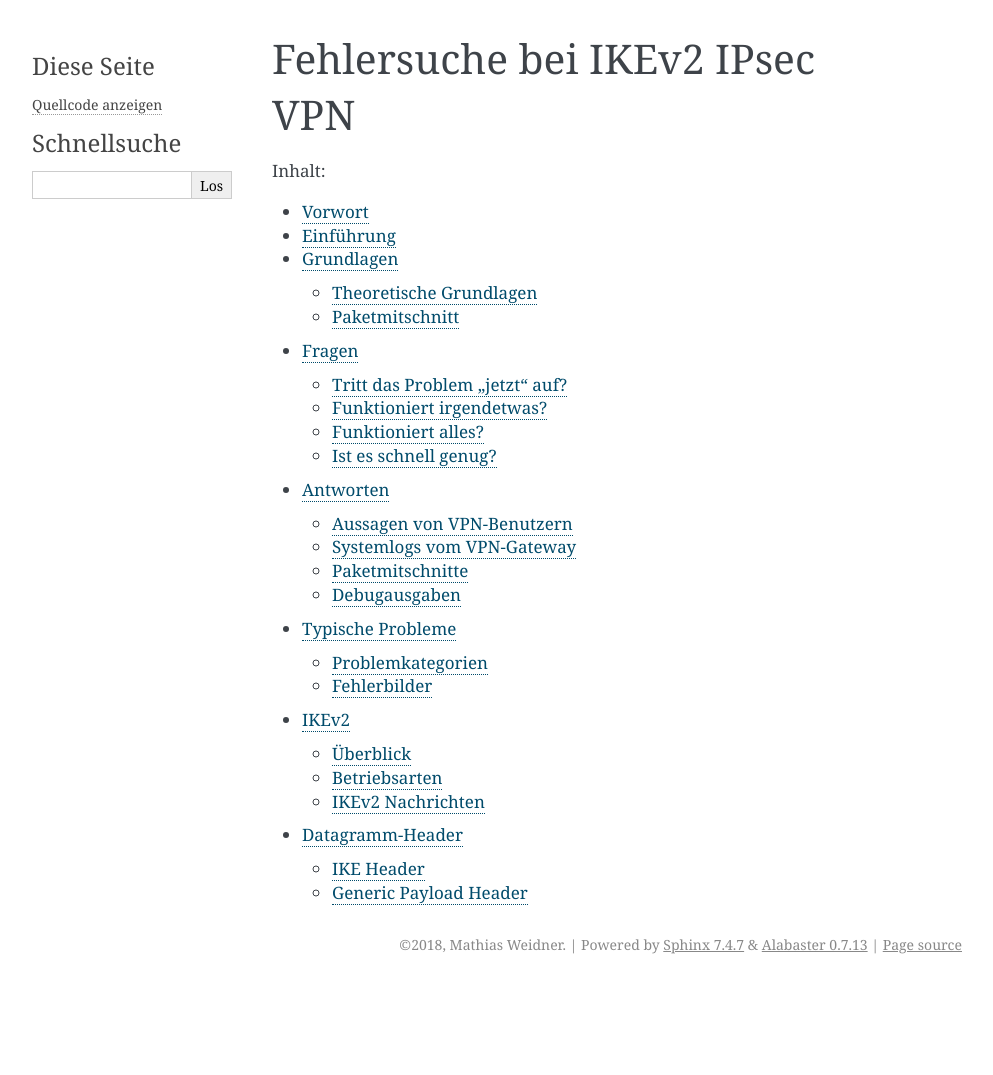
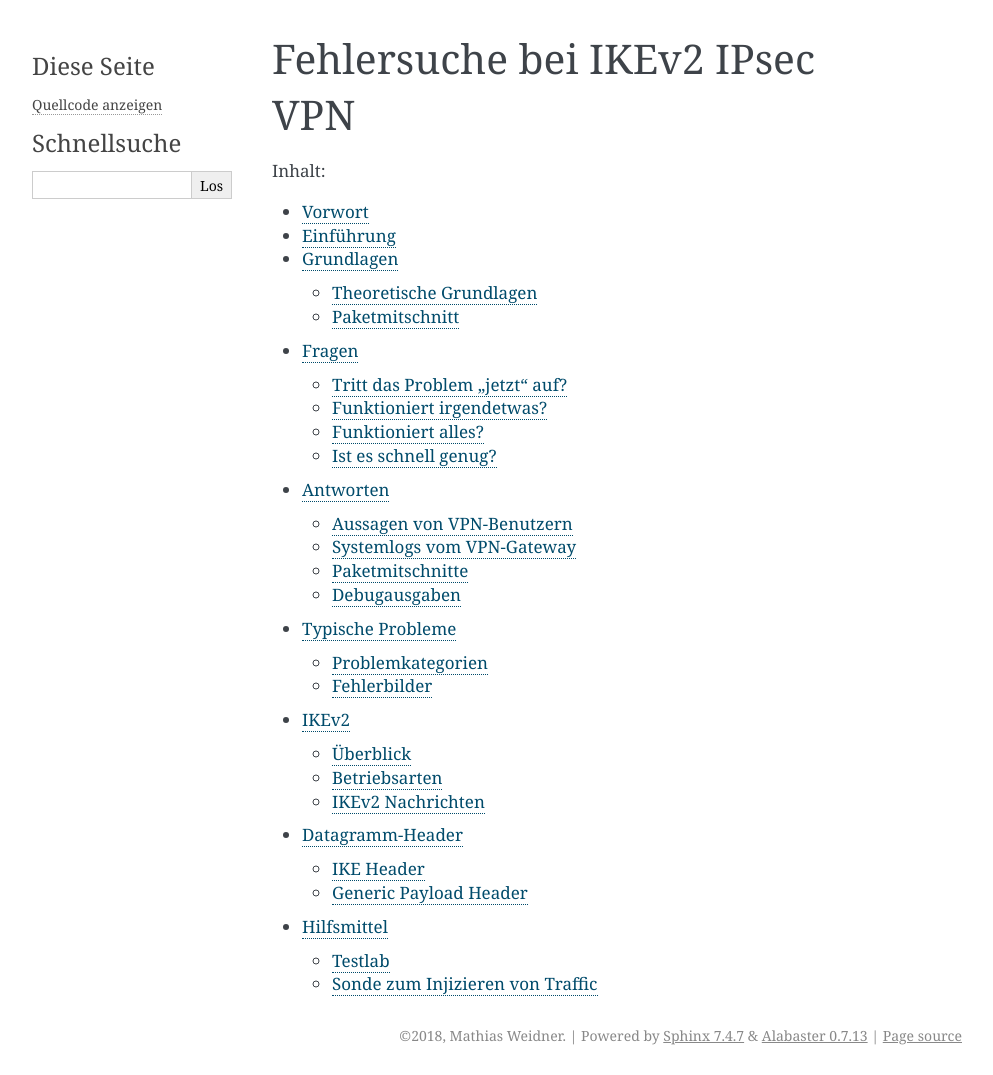
Before and after one commit to matwei-books/Fehlersuche-bei-IPsec-VPN-mit-IKEv2, a Sphinx documentation site: the page built from source/index.rst, in a window 1280 px wide. Shown: the whole page, without its empty margins (148-1141 px from the left). Built offline with Sphinx 7.4.7, drawn with Linux system fonts in a browser that asks for light colours; before the commit the page ends 984 px from its top, so only the background shows below that.

Commit message:
Kapitel über Hilfsmittel

```diff
--- /dev/null
+++ b/source/anhang/hilfsmittel.rst
@@ -0,0 +1,9 @@
+
+Hilfsmittel
+===========
+
+Testlab
+-------
+
+Sonde zum Injizieren von Traffic
+--------------------------------
--- a/source/index.rst
+++ b/source/index.rst
@@ -19,3 +19,4 @@ Fehlersuche bei IKEv2 IPsec VPN
    ikev2/index
    anhang/anhang
    anhang/datagram-header
+   anhang/hilfsmittel
```
